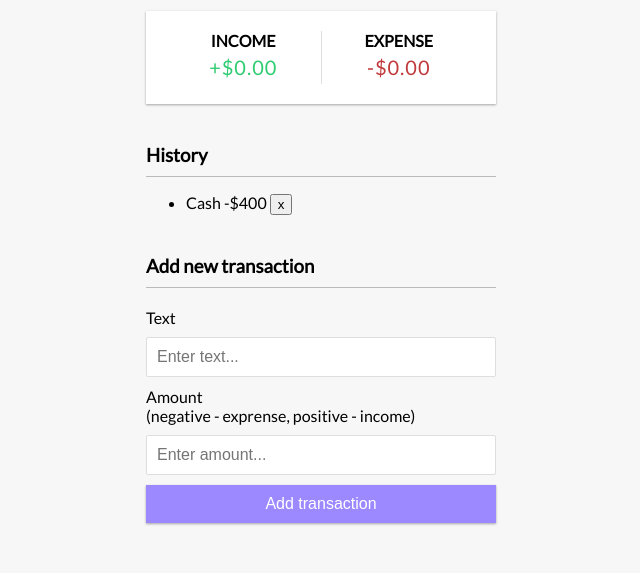
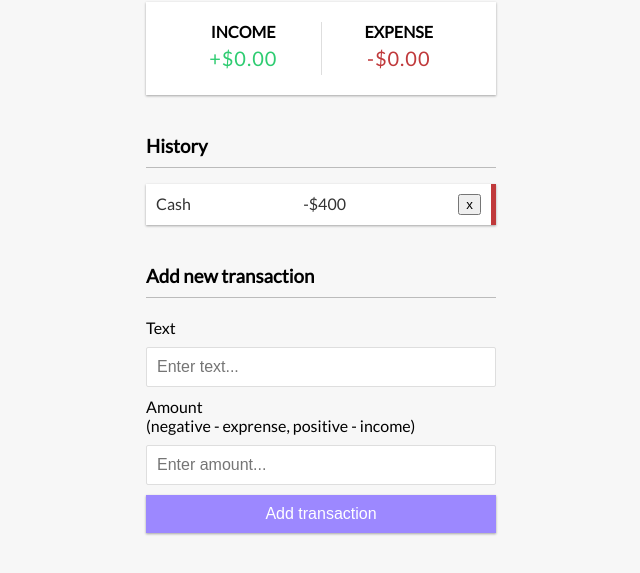
Before and after one commit to vic30004/Expense-TrackerJS, a plain HTML site: page index.html in a window 1280 px wide. Shown: the part 191-764 px from the top of the page, without its empty margins (319-959 px from the left). Drawn offline with Linux system fonts and the light colour scheme.

Commit message:
added styling to the expense list

```diff
--- a/style.css
+++ b/style.css
@@ -98,3 +98,27 @@ input[type='text'],input[type='number']{
     width: 100%;
     cursor: pointer;
 }
+
+.list{
+    list-style-type: none;
+    padding: 0;
+    margin-bottom: 40px;
+}
+
+.list li{
+    background-color: #fff;
+    box-shadow: var(--box-shadow);
+    color: #333;
+    display: flex;
+    justify-content: space-between;
+    position: relative;
+    padding: 10px;
+    margin: 10px 0;
+}
+
+.list li.plus{
+    border-right: 5px solid #2ecc71;
+}
+.list li.minus{
+    border-right: 5px solid #c0393b;
+}
```
